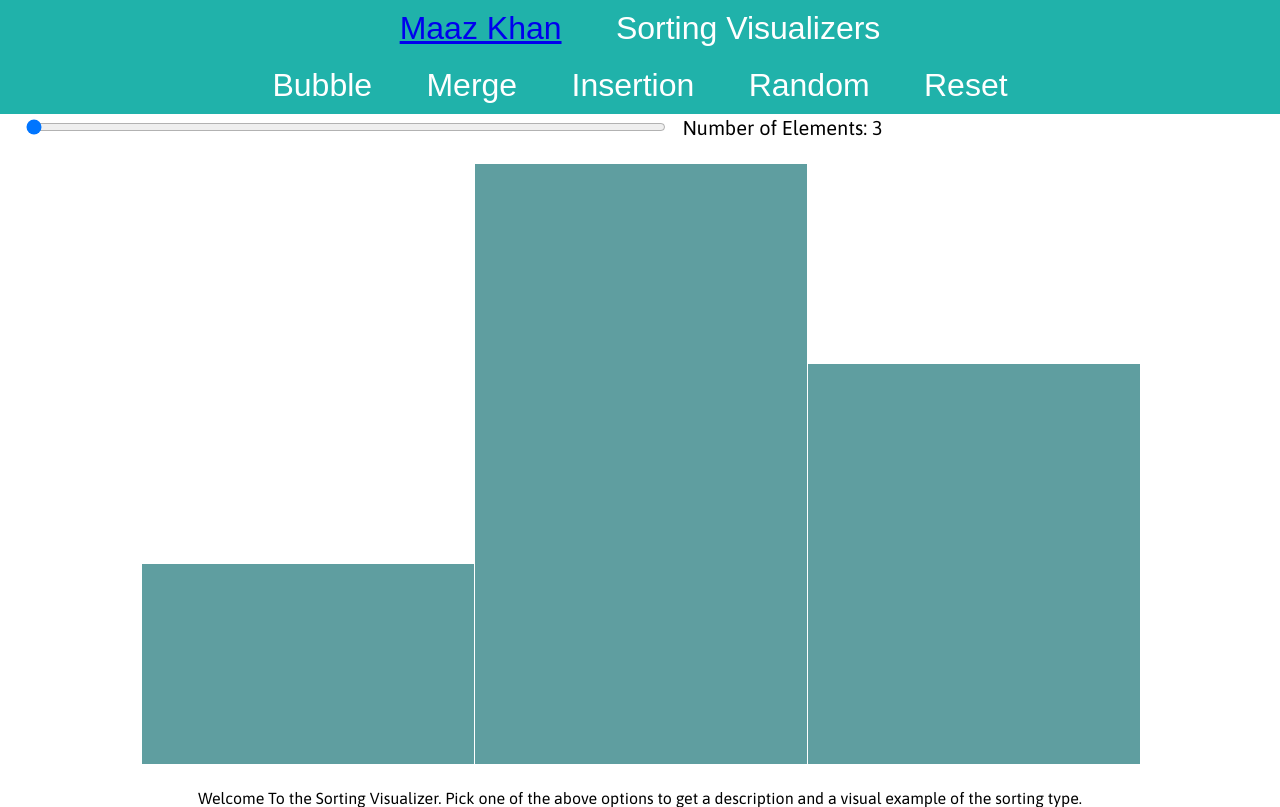
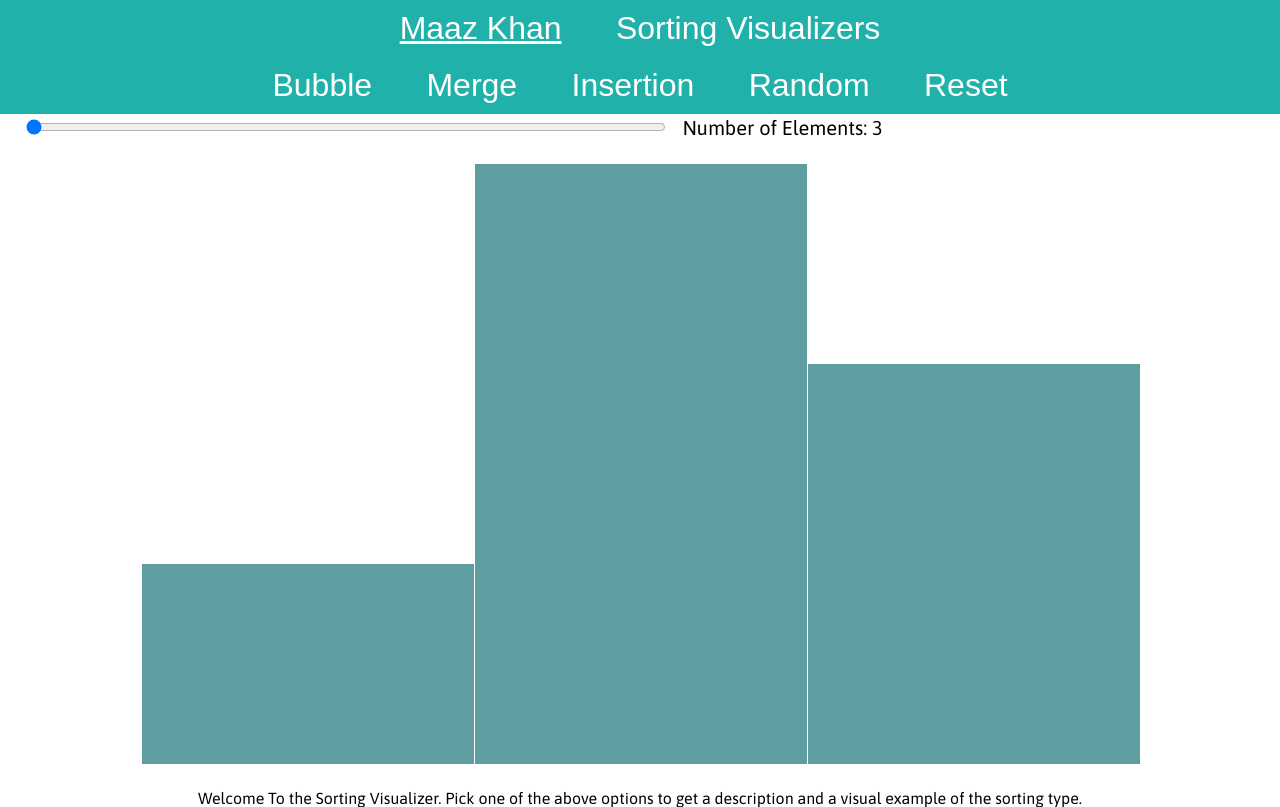
Before and after one commit to evilewawa/sorting, a plain HTML site: page index.html in a window 1280 px wide. Drawn offline with Linux system fonts and the light colour scheme; a web font is replaced by a local one.

Commit message:
Update index.css

```diff
--- a/index.css
+++ b/index.css
@@ -76,3 +76,7 @@ header > div{
     height: 600px;
     border:2px solid black;
 } */
+#name{
+    color: white
+
+}
```
